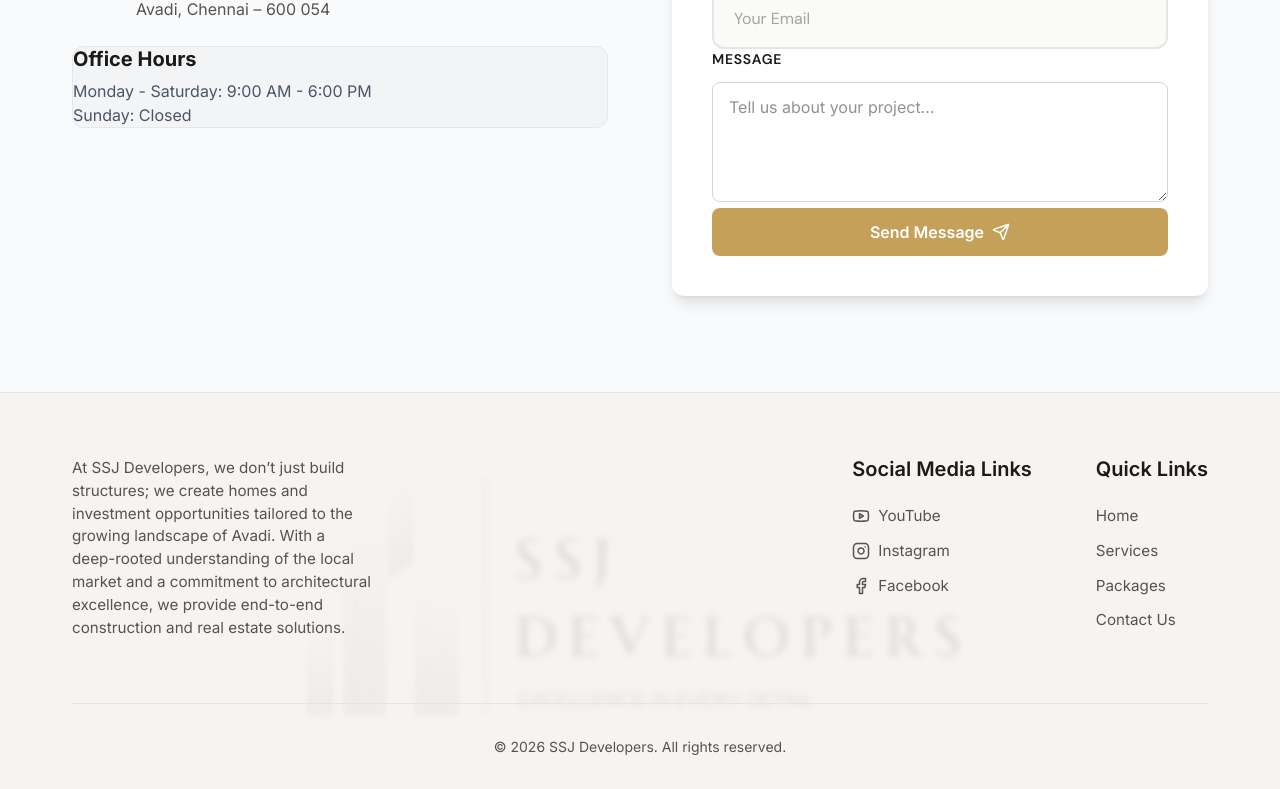
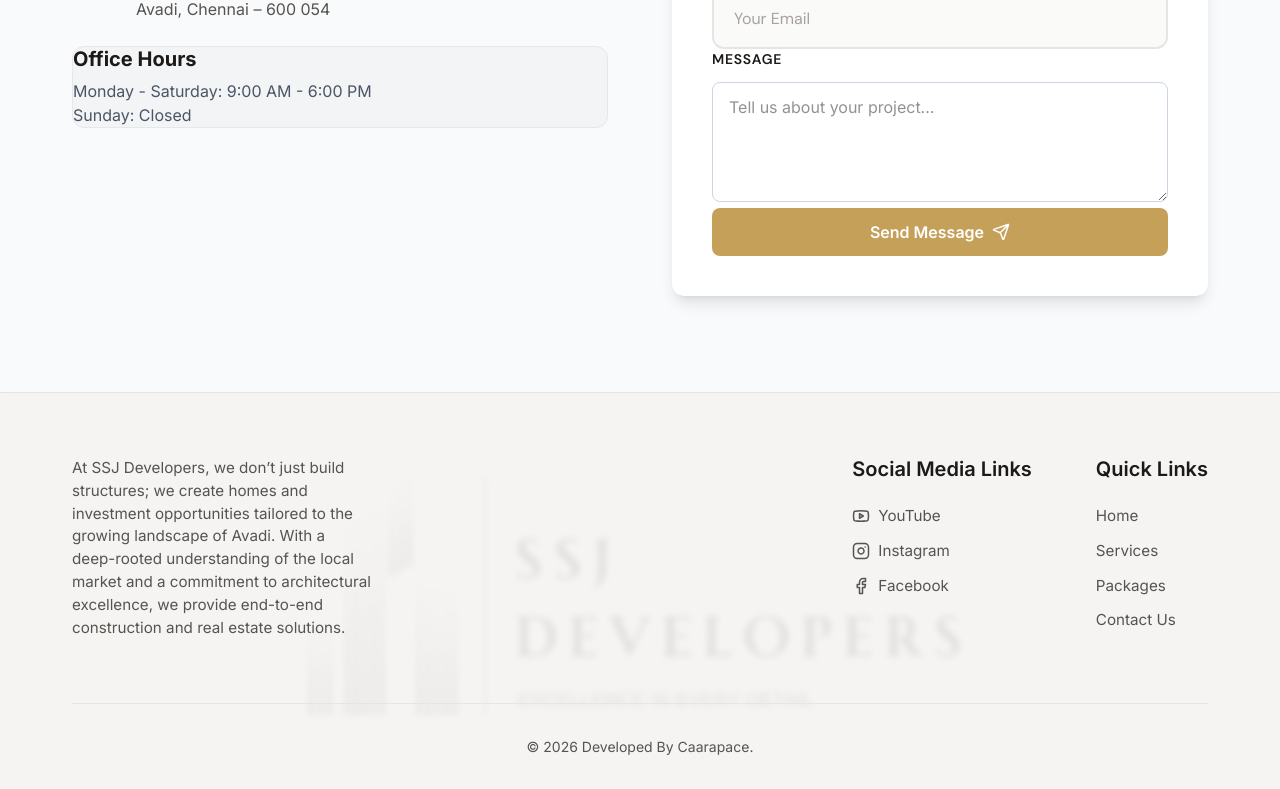
Before and after one commit to MAX2YT/SSJ_DEVELOPERS, a React (Vite) app: page /contact in a window 1280 px wide. Shown: the part 469-1258 px from the top of the page. Built offline with nearby package versions, Linux system fonts and the light colour scheme.

Commit message:
Amalai valai thirudi powder oti valantha paiyan enyaie adipaana

```diff
--- a/src/components/Footer.tsx
+++ b/src/components/Footer.tsx
@@ -45,7 +45,7 @@
                 </div>
 
                 <div className="footer-bottom">
-                    <p>&copy; {new Date().getFullYear()} SSJ Developers. All rights reserved.</p>
+                    <p>&copy; {new Date().getFullYear()} Developed By <a href="https://caarapace.com/" target="_blank" rel="noopener noreferrer" className="footer-link caarapace-link">Caarapace</a>.</p>
                 </div>
             </div>
         </footer>
```
